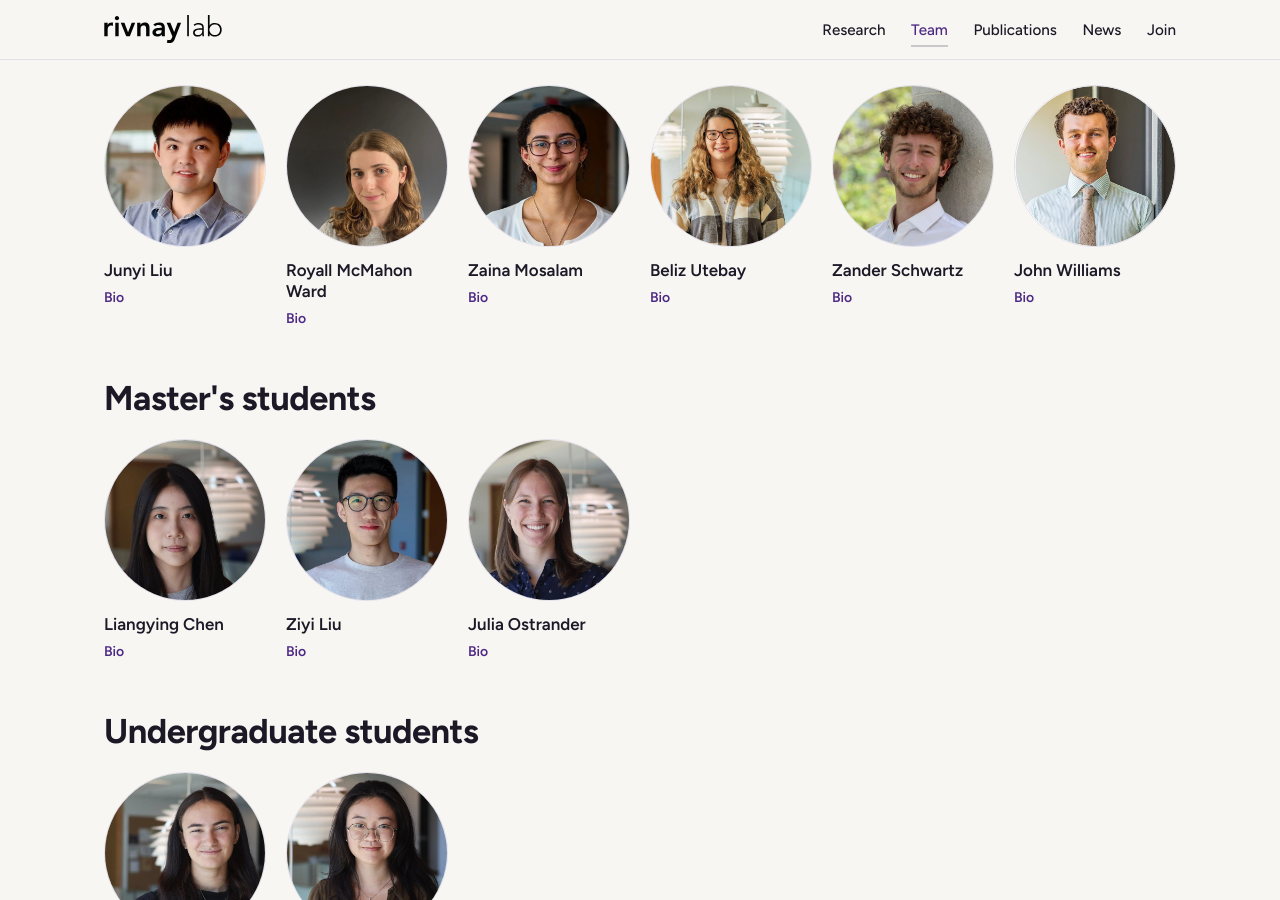
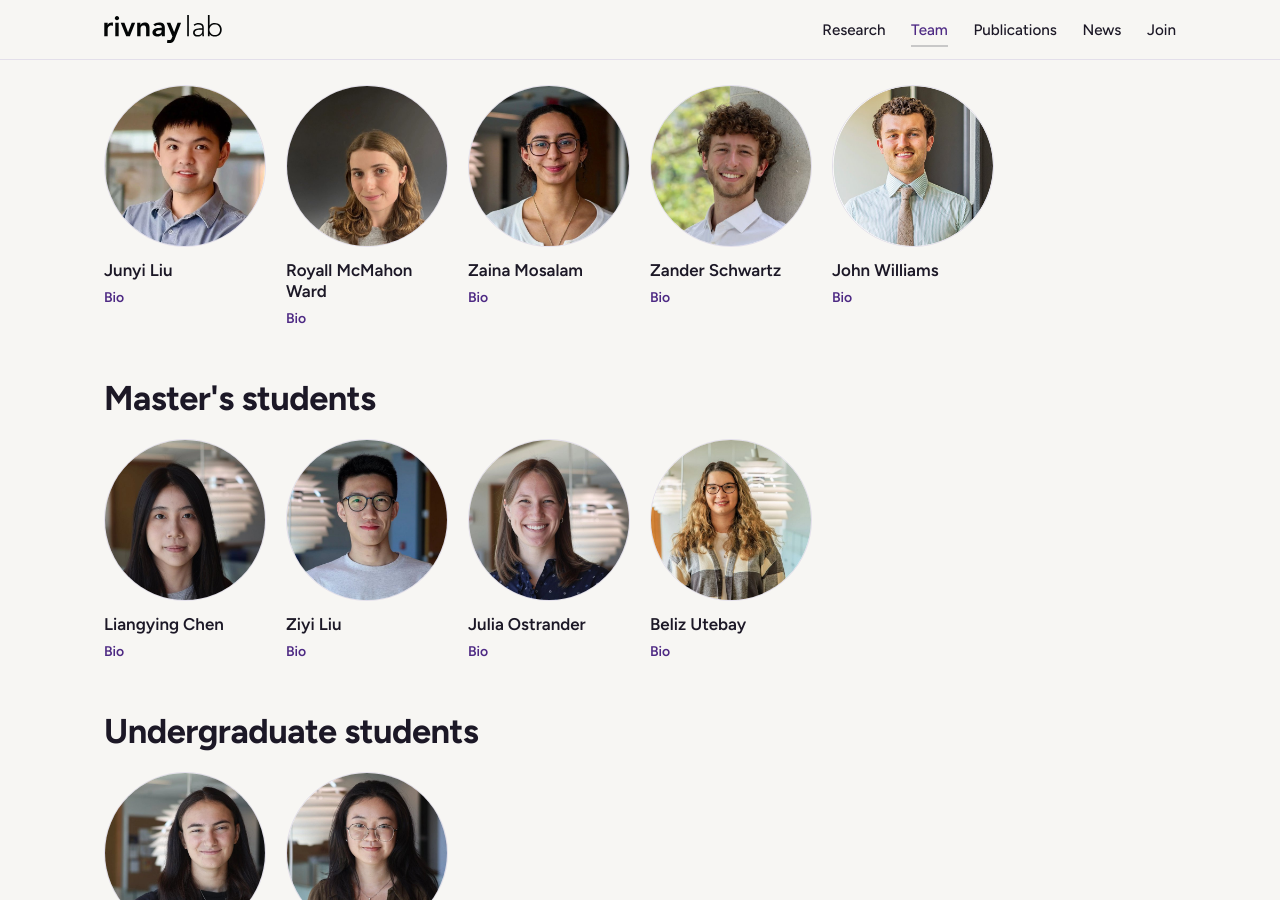
Before and after one commit to jtwillia01/rivnay-lab, a Jekyll site: the page built from team.html, in a window 1280 px wide and 900 px high, scrolled down 2808 px. Built offline with Jekyll 4.4.1, drawn with Linux system fonts in a browser that asks for light colours; part of the change alters nothing that is shown.

Commit message:
Team: Beliz Utebay moves to master's students; bio says she joined Northwestern as a master's student
Co-Authored-By: Claude Opus 5 <noreply@anthropic.com>

```diff
--- a/_data/people.yml
+++ b/_data/people.yml
@@ -141,13 +141,6 @@
   photo: zaina-mosalam.jpg
   bio: >
     Zaina earned her B.S. in Materials Science and Engineering in 2025 from Cornell University. As an undergraduate, she worked under Professor Eve Donnelly on FTIR spectroscopy of diabetic patients and biochemical assay analysis of fluorescent collagen crosslinks in patients who have undergone total knee arthroplasty. She joined Northwestern as a PhD student in Materials Science and Engineering in 2025. As a joint student with professors Jonathan Rivnay and Shana Kelley, she is working to optimize aptamer-based biosensors for different proteins and molecules. In her free time, she enjoys going to the gym, crocheting, and learning languages.
-- name: Beliz Utebay
-  role: PhD student
-  group: phd
-  email: butebay@u.northwestern.edu
-  photo: beliz-utebay.jpg
-  bio: >
-    Beliz earned her B.S. in Chemical and Biomolecular Engineering with a minor in Biomedical Engineering from Georgia Institute of Technology in 2023. During the first two years of her undergrad, she worked in Coskun Lab at Georgia Tech on spatial organizations of cells. Later, she joined Stingelin Lab at Georgia Tech, where she worked with hybrid hydrogels to study their structure–property relationship and mechanical properties until she graduated. She joined Northwestern as a Ph.D. student in Materials Science and Engineering in 2023. Her research in the lab focuses on lipid-bilayer sensing. In her free time, she enjoys playing instruments, singing, and photography.
 - name: Zander Schwartz
   role: PhD student
   group: phd
@@ -182,6 +175,13 @@
   photo: julia-ostrander.jpg
   bio: >
     Julia is currently a senior undergraduate BME student at Northwestern, pursuing a Master's degree through the BME BS/MS program. As an undergraduate, she has worked in the Quinlan Lab at the University of Utah studying the heritability of mutation rate, and in the Center for Bionic Medicine at the Shirley Ryan AbilityLab, developing a facial recognition program to blur infant faces in videos used to study cerebral palsy risk. She joined the Rivnay Group in 2025, where she works on characterizing conductive hydrogels for sensing and drug delivery applications. In her free time, she enjoys running, hiking, watching soccer, and painting.
+- name: Beliz Utebay
+  role: Master's student
+  group: masters
+  email: butebay@u.northwestern.edu
+  photo: beliz-utebay.jpg
+  bio: >
+    Beliz earned her B.S. in Chemical and Biomolecular Engineering with a minor in Biomedical Engineering from Georgia Institute of Technology in 2023. During the first two years of her undergrad, she worked in Coskun Lab at Georgia Tech on spatial organizations of cells. Later, she joined Stingelin Lab at Georgia Tech, where she worked with hybrid hydrogels to study their structure–property relationship and mechanical properties until she graduated. She joined Northwestern as a master's student in Materials Science and Engineering in 2023. Her research in the lab focuses on lipid-bilayer sensing. In her free time, she enjoys playing instruments, singing, and photography.
 - name: Ella Spena
   role: Undergraduate student
   group: undergrad
```
